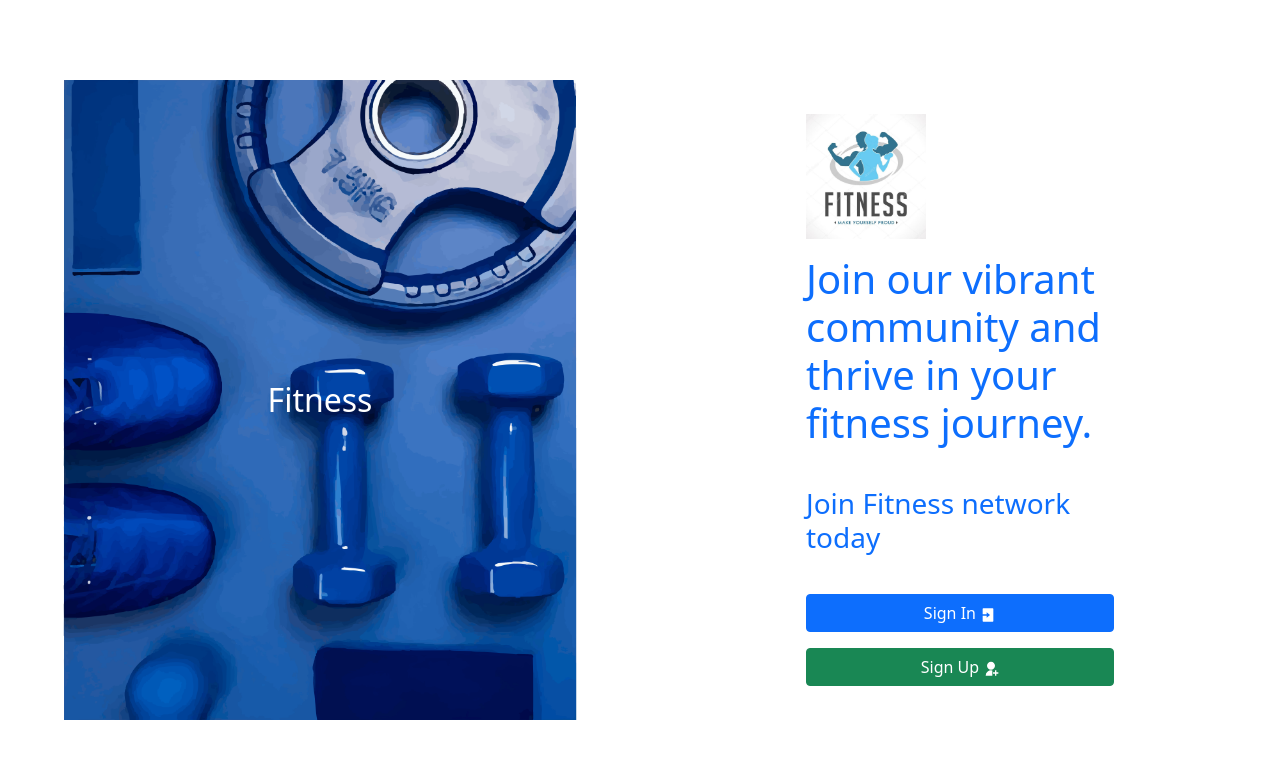
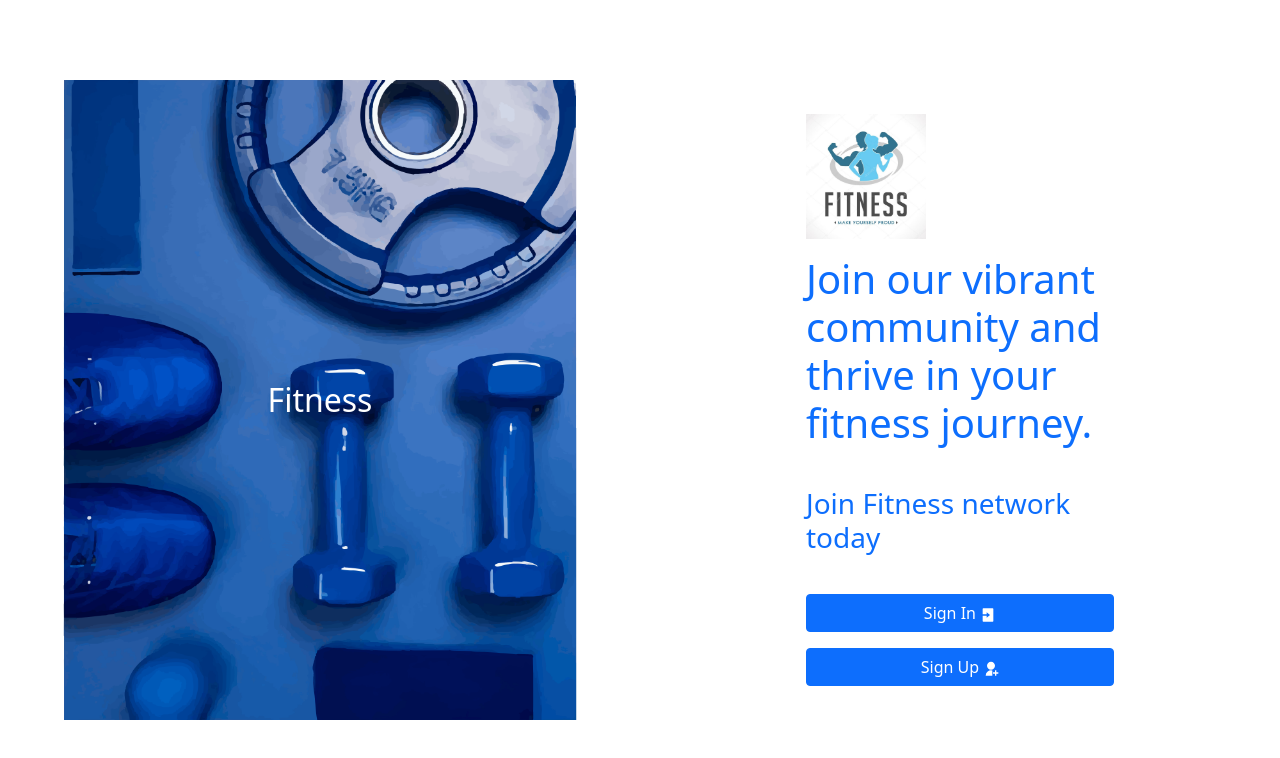
Before and after one commit to IT21227004/PAF_Fitness, a React (Create React App) app in the folder paf-frontend/: page /#/ in a window 1280 px wide. Shown: the top 758 px of the page. Built offline with nearby package versions, Linux system fonts and the light colour scheme.

Commit message:
Home Page

```diff
--- a/paf-frontend/src/components/HomePage.js
+++ b/paf-frontend/src/components/HomePage.js
@@ -87,7 +87,7 @@ function HomePage ()
             </Row>
             <Row>
               <Link to="/signup" className={ styles.linkTextFormat }>
-                <Button variant="success" className={ styles.btnHomePage }>
+                <Button variant="primary" className={ styles.btnHomePage }>
                   Sign Up <RiUserAddFill />
                 </Button>
               </Link>
```
